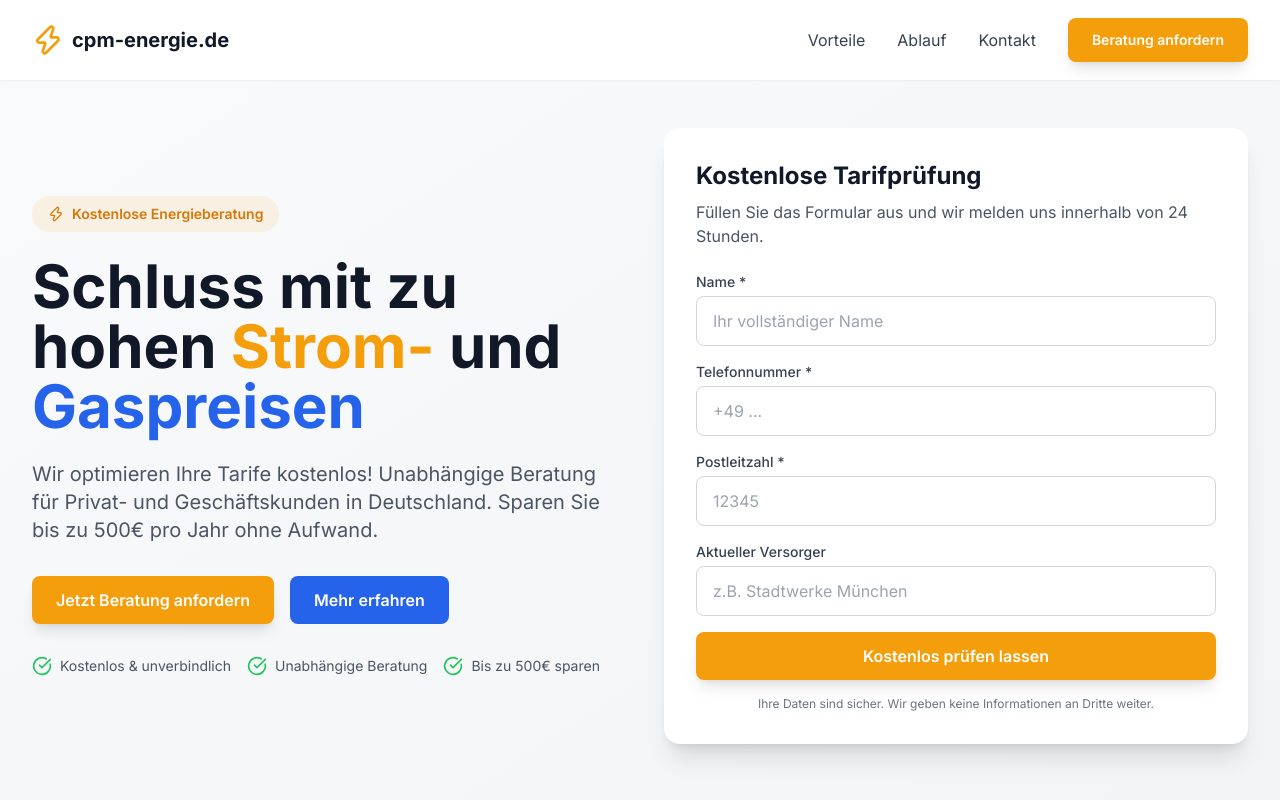
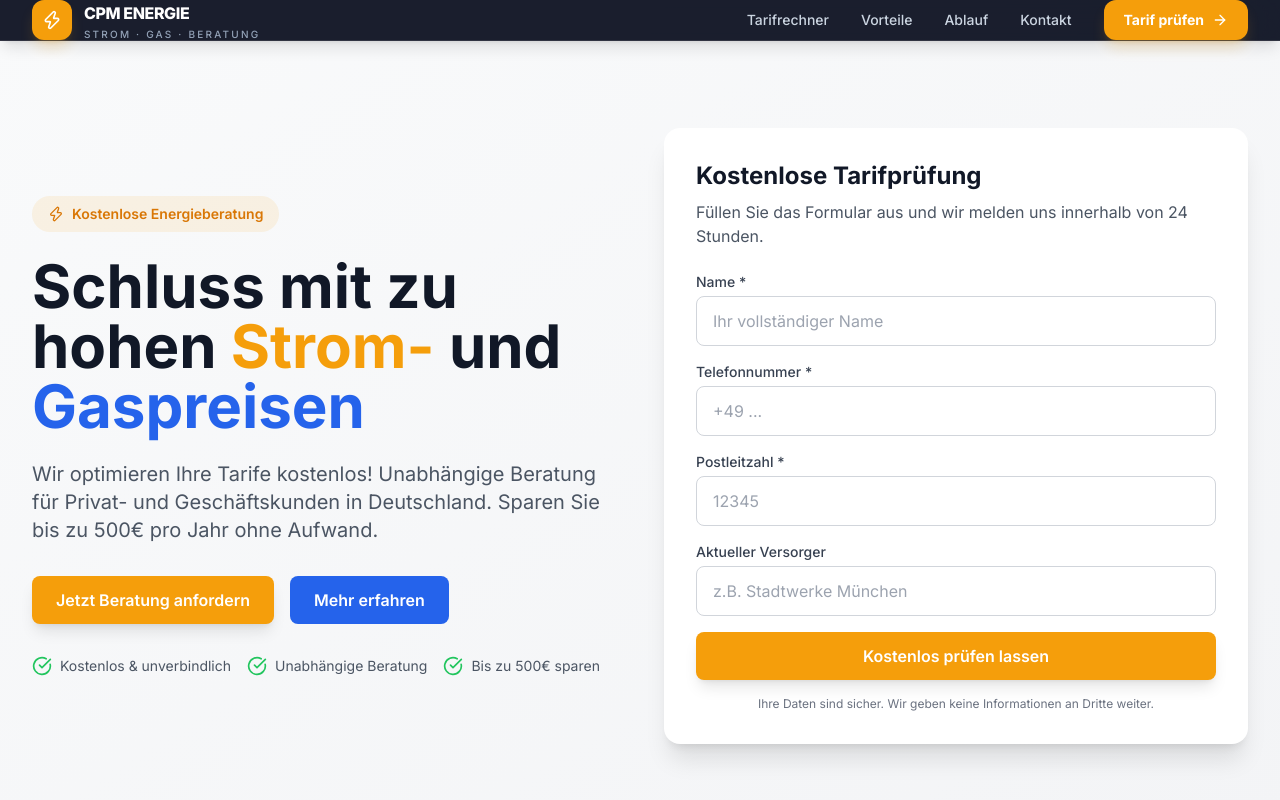
Before and after one commit to svt8f46zcd-stack/cpm-end, a Next.js app: page / in a window 1280 px wide. Shown: the top 800 px of the page. Built offline with nearby package versions, Linux system fonts and the light colour scheme.

Commit message:
Upgrade header navigation and premium CTA

```diff
--- a/src/components/Header.tsx
+++ b/src/components/Header.tsx
@@ -1,68 +1,57 @@
 "use client";
 
 import { useState } from "react";
-import { Menu, X, Zap } from "lucide-react";
+import { Menu, X, Zap, ArrowRight } from "lucide-react";
 
 export default function Header() {
   const [isMenuOpen, setIsMenuOpen] = useState(false);
 
+  const closeMenu = () => setIsMenuOpen(false);
+
   return (
-    <header className="fixed top-0 left-0 right-0 z-50 bg-white/95 dark:bg-gray-900/95 backdrop-blur-sm shadow-sm">
-      <nav className="max-w-7xl mx-auto px-4 sm:px-6 lg:px-8">
-        <div className="flex justify-between items-center h-16 md:h-20">
-          {/* Logo */}
-          <a href="/" className="flex items-center space-x-2">
-            <Zap className="w-8 h-8 text-accent-500" />
-            <span className="text-xl font-bold text-gray-900 dark:text-white">
-              cpm-energie.de
+    <header className="fixed inset-x-0 top-0 z-50 border-b border-white/10 bg-slate-950/90 text-white shadow-lg backdrop-blur-xl">
+      <nav className="mx-auto flex h-18 max-w-7xl items-center justify-between px-4 sm:px-6 lg:px-8" aria-label="Hauptnavigation">
+        <a href="/" className="group flex items-center gap-3" aria-label="CPM Energie Startseite">
+          <span className="flex h-10 w-10 items-center justify-center rounded-xl bg-accent-500 shadow-lg shadow-accent-500/20 transition-transform group-hover:scale-105">
+            <Zap className="h-5 w-5 text-white" aria-hidden="true" />
+          </span>
+          <span className="leading-none">
+            <span className="block text-base font-extrabold tracking-tight">CPM ENERGIE</span>
+            <span className="mt-1 block text-[10px] font-medium uppercase tracking-[0.22em] text-slate-400">Strom · Gas · Beratung</span>
           </span>
         </a>
 
-          {/* Desktop Navigation */}
-          <div className="hidden md:flex items-center space-x-8">
-            <a href="#vorteile" className="text-gray-700 dark:text-gray-300 hover:text-accent-500 transition-colors">
-              Vorteile
-            </a>
-            <a href="#ablauf" className="text-gray-700 dark:text-gray-300 hover:text-accent-500 transition-colors">
-              Ablauf
-            </a>
-            <a href="#kontakt" className="text-gray-700 dark:text-gray-300 hover:text-accent-500 transition-colors">
-              Kontakt
-            </a>
-            <a href="#kontakt" className="btn-primary text-sm">
-              Beratung anfordern
+        <div className="hidden items-center gap-8 md:flex">
+          <a href="#tarifrechner" className="text-sm font-medium text-slate-300 transition hover:text-white">Tarifrechner</a>
+          <a href="#vorteile" className="text-sm font-medium text-slate-300 transition hover:text-white">Vorteile</a>
+          <a href="#ablauf" className="text-sm font-medium text-slate-300 transition hover:text-white">Ablauf</a>
+          <a href="#kontakt" className="text-sm font-medium text-slate-300 transition hover:text-white">Kontakt</a>
+          <a href="#tarifrechner" className="inline-flex items-center gap-2 rounded-xl bg-accent-500 px-5 py-2.5 text-sm font-bold text-white shadow-lg shadow-accent-500/20 transition hover:-translate-y-0.5 hover:bg-accent-600">
+            Tarif prüfen <ArrowRight className="h-4 w-4" aria-hidden="true" />
           </a>
         </div>
 
-          {/* Mobile Menu Button */}
         <button
-            onClick={() => setIsMenuOpen(!isMenuOpen)}
-            className="md:hidden p-2 text-gray-700 dark:text-gray-300"
+          type="button"
+          onClick={() => setIsMenuOpen((open) => !open)}
+          className="rounded-xl border border-white/10 p-2.5 text-slate-200 transition hover:bg-white/10 md:hidden"
+          aria-label={isMenuOpen ? "Menü schließen" : "Menü öffnen"}
+          aria-expanded={isMenuOpen}
         >
-            {isMenuOpen ? <X className="w-6 h-6" /> : <Menu className="w-6 h-6" />}
+          {isMenuOpen ? <X className="h-6 w-6" /> : <Menu className="h-6 w-6" />}
         </button>
-        </div>
+      </nav>
 
-        {/* Mobile Navigation */}
       {isMenuOpen && (
-          <div className="md:hidden py-4 border-t border-gray-200 dark:border-gray-700">
-            <div className="flex flex-col space-y-4">
-              <a href="#vorteile" className="text-gray-700 dark:text-gray-300 hover:text-accent-500 transition-colors">
-                Vorteile
-              </a>
-              <a href="#ablauf" className="text-gray-700 dark:text-gray-300 hover:text-accent-500 transition-colors">
-                Ablauf
-              </a>
-              <a href="#kontakt" className="text-gray-700 dark:text-gray-300 hover:text-accent-500 transition-colors">
-                Kontakt
-              </a>
-              <a href="#kontakt" className="btn-primary text-center text-sm">
-                Beratung anfordern
-              </a>
+        <div className="border-t border-white/10 bg-slate-950 px-4 py-5 md:hidden">
+          <div className="mx-auto flex max-w-7xl flex-col gap-1">
+            {[['#tarifrechner', 'Tarifrechner'], ['#vorteile', 'Vorteile'], ['#ablauf', 'Ablauf'], ['#kontakt', 'Kontakt']].map(([href, label]) => (
+              <a key={href} href={href} onClick={closeMenu} className="rounded-xl px-4 py-3 text-sm font-semibold text-slate-200 transition hover:bg-white/10 hover:text-white">{label}</a>
+            ))}
+            <a href="#tarifrechner" onClick={closeMenu} className="mt-2 inline-flex items-center justify-center gap-2 rounded-xl bg-accent-500 px-5 py-3 text-sm font-bold text-white">Tarif kostenlos prüfen <ArrowRight className="h-4 w-4" aria-hidden="true" /></a>
           </div>
         </div>
       )}
-      </nav>
     </header>
   );
 }
```
Lines whose indentation alone changed are shown as unchanged.
